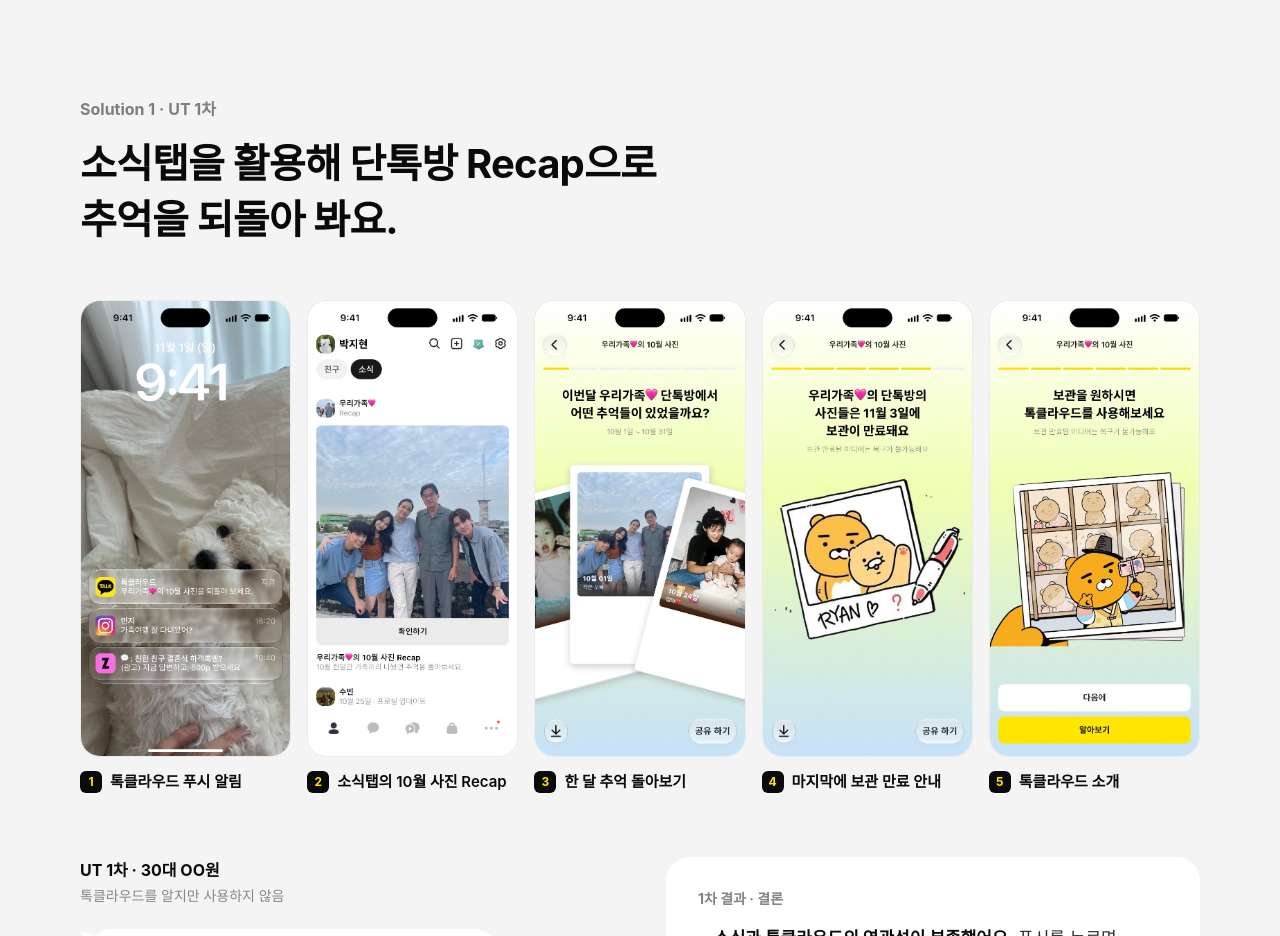
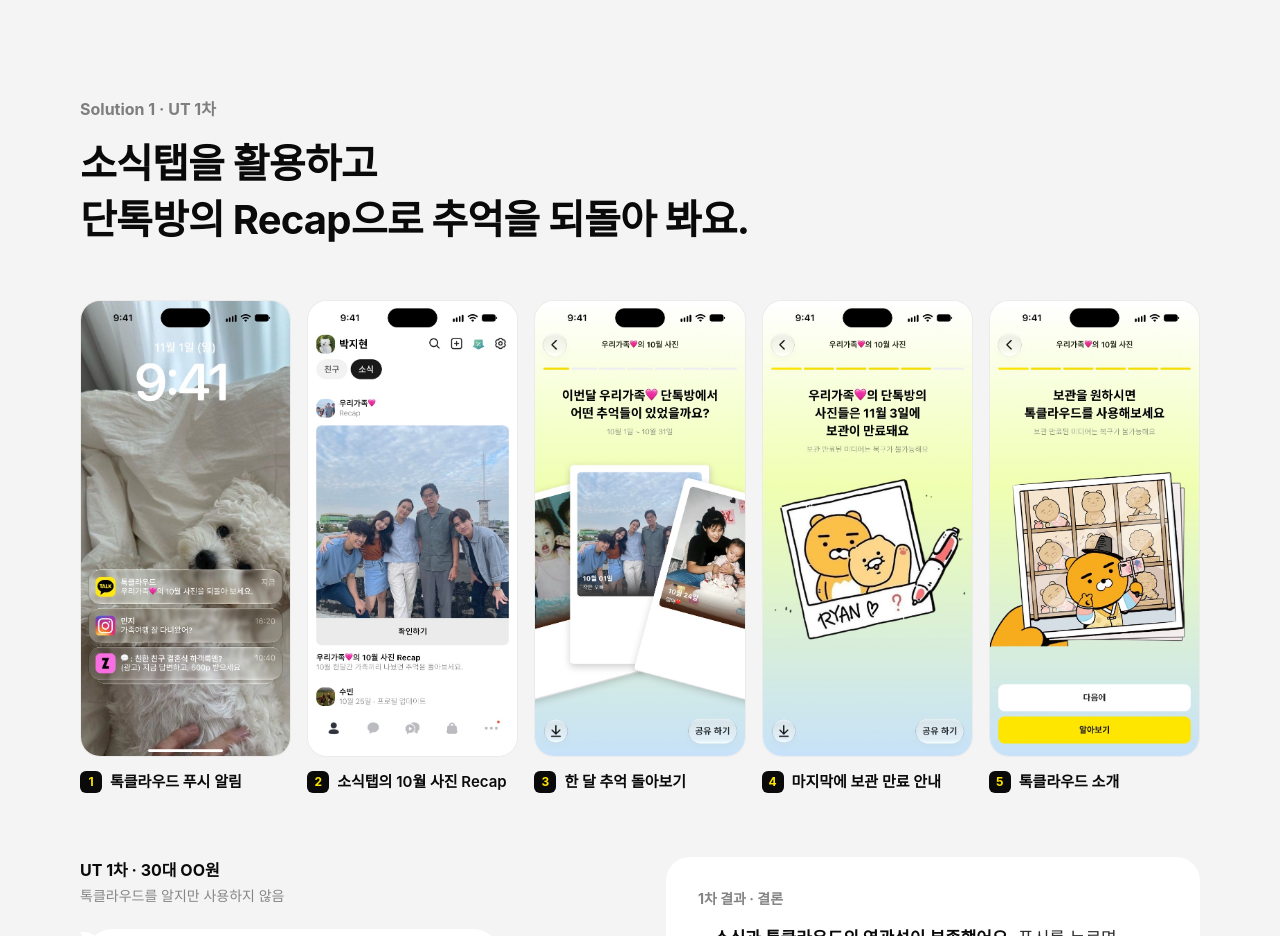
Before and after one commit to Ssio9X/talkdrawer-prototype, a plain HTML site: page landing-2/index.html in a window 1280 px wide. Shown: the part 3000-3936 px from the top of the page. Drawn offline with Linux system fonts and the light colour scheme.

Commit message:
랜딩 2차: Solution 1 제목 '소식탭을 활용하고 / 단톡방의 Recap으로 추억을 되돌아 봐요.'
Co-Authored-By: Claude Opus 5.5 <noreply@anthropic.com>

```diff
--- a/landing-2/index.html
+++ b/landing-2/index.html
@@ -522,7 +522,7 @@ footer .wrap{display:flex;justify-content:space-between;gap:24px;flex-wrap:wrap}
 
 <!-- 5 Solution 1 · Figma 551:16673 + 1차 결과 551:19543 -->
 <section class="so gr" id="sol1"><div class="sx">
-  <div class="sx-head rv"><p class="sx-k">Solution 1 · UT 1차</p><h2>소식탭을 활용해 단톡방 Recap으로<br> 추억을 되돌아 봐요.</h2></div>
+  <div class="sx-head rv"><p class="sx-k">Solution 1 · UT 1차</p><h2>소식탭을 활용하고<br> 단톡방의 Recap으로 추억을 되돌아 봐요.</h2></div>
   <ol class="strip rv">
     <li><img src="img/s1-push.jpg" width="402" height="874" alt="잠금화면 푸시: 우리가족 10월 사진을 되돌아 보세요" loading="lazy"><span><i>1</i>톡클라우드 푸시 알림</span></li>
     <li><img src="img/s1-feed.jpg" width="402" height="874" alt="카카오톡 소식탭에 뜬 우리가족 10월 사진 Recap" loading="lazy"><span><i>2</i>소식탭의 10월 사진 Recap</span></li>
```
